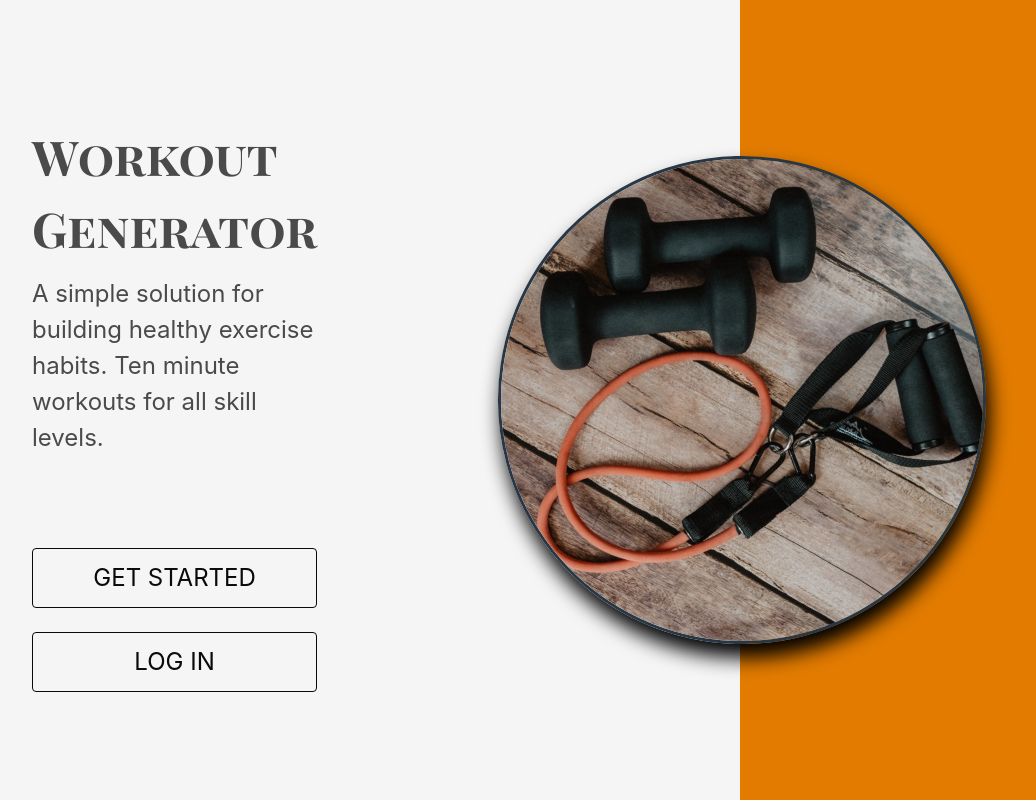
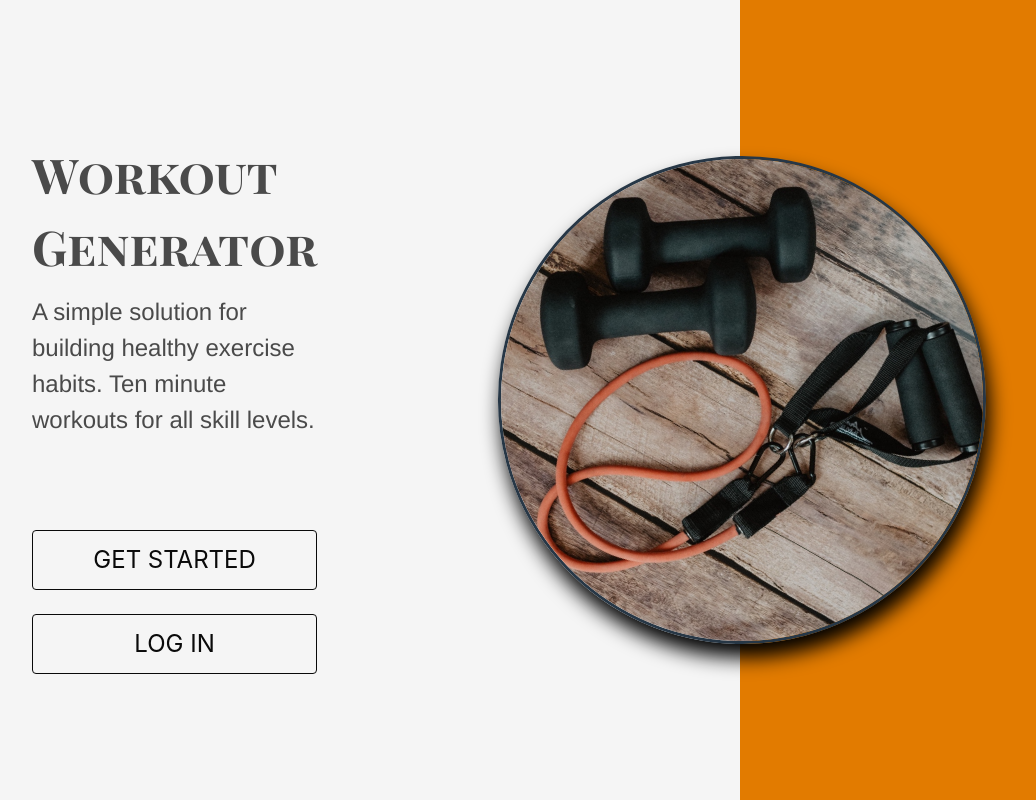
Before and after one commit to vruss14/workout-generator, a React (Create React App) app in the folder client/: page / in a window 1280 px wide. Shown: the whole page, without its empty margins (28-1064 px from the left). Built offline with nearby package versions, Linux system fonts and the light colour scheme.

Commit message:
updated landing page description

```diff
--- a/client/src/components/landingContent.js
+++ b/client/src/components/landingContent.js
@@ -12,7 +12,7 @@ function LandingContainer() {
   return (
       <section className="is-flex is-flex-wrap-wrap" id="landing-content">
             <h1 className="is-size-1 has-text-weight-bold is-flex mt-3" id="landing-title">Workout Generator</h1>
-            <h2 className="is-size-4 mt-3 mb-3">
+            <h2 className="is-size-4 mt-3 mb-3" id="landing-description">
                 A simple solution for building healthy exercise habits.
                 Ten minute workouts for all skill levels.</h2>
             <button className="button is-black is-outlined is-large" id="get-started-btn">GET STARTED</button>
--- a/client/src/components/landingStyle.css
+++ b/client/src/components/landingStyle.css
@@ -21,6 +21,11 @@
 
 #landing-title {
     font-family: 'Playfair Display SC', serif;
+}
+
+#landing-description {
+    font-family: Helvetica, Arial, sans-serif;
+    font-weight: 300;
 }
 
 #dumbbell-img {
```
